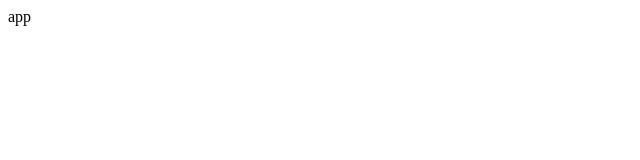
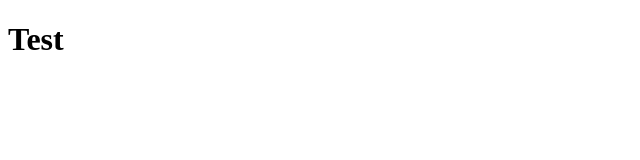
Before and after one commit to SergeyAverin/watch-together, a React app in the folder frontend/: page / in a window 1280 px wide. Shown: the top 160 px of the page, without its empty margins (0-640 px from the left). Built offline with nearby package versions, Linux system fonts and the light colour scheme.

Commit message:
feat(frontend): added main router

```diff
--- a/frontend/src/App.tsx
+++ b/frontend/src/App.tsx
@@ -1,10 +1,15 @@
 import React from "react";
+
+import MainRouter from "./routers";
+import { BrowserRouter } from "react-router-dom";
 
 
 const App: React.FC = () => {
   return (
     <div>
-        app
+      <BrowserRouter>
+          <MainRouter />
+      </BrowserRouter>
     </div>
   );
 };
--- /dev/null
+++ b/frontend/src/routers/index.tsx
@@ -0,0 +1,14 @@
+import React from "react";
+
+import { Route, Routes } from "react-router-dom";
+
+
+const MainRouter: React.FC = () => {
+  return (
+    <Routes>
+      <Route path="/*" element={<h1>Test</h1>} />
+    </Routes>
+  );
+};
+
+export default MainRouter;
```
